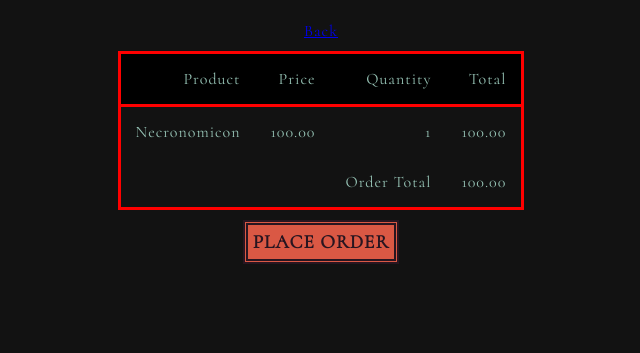
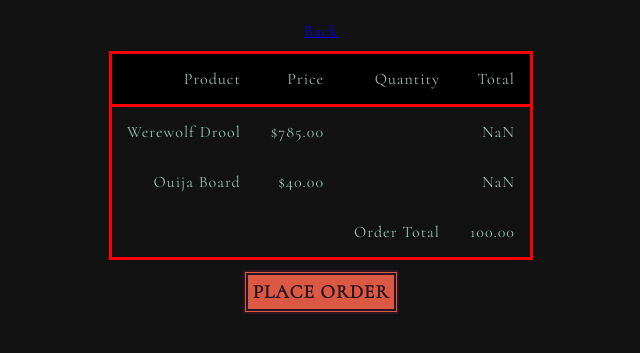
Before and after one commit to ian-ch-jsx/lab-06-e-commerce-site, a website: page cart/index.html in a window 1280 px wide. Shown: the part 145-498 px from the top of the page, without its empty margins (319-959 px from the left). Drawn offline with Linux system fonts and the light colour scheme.

Commit message:
added DOM rendering

```diff
--- a/app.js
+++ b/app.js
@@ -1,5 +1,5 @@
 import { renderProduct } from './render-product.js';
-import { products } from './products.js';
+import { products } from './data/products.js';
 
 const productList = document.getElementById('product-list');
 
--- /dev/null
+++ b/cart/cart.js
@@ -0,0 +1,26 @@
+import { products } from '../data/products.js';
+import { cart } from '../data/cart-data.js';
+import { findByID } from '../utils.js';
+
+const tbody = document.getElementById('table-body');
+
+for (let cartItem of cart){
+    const productsData = findByID(cartItem.id, products);
+
+    const tr = document.createElement('tr');
+
+    const tdName = document.createElement('td');
+    tdName.textContent = productsData.name;
+
+    const tdPrice = document.createElement('td');
+    tdPrice.textContent = productsData.price;
+
+    const tdQty = document.createElement('td');
+    tdQty.textContent = productsData.qty;
+
+    const tdTotal = document.createElement('td');
+    tdTotal.textContent = cartItem.qty * productsData.price;
+
+    tr.append(tdName, tdPrice, tdQty, tdTotal);
+    tbody.appendChild(tr);
+}
--- a/cart/index.html
+++ b/cart/index.html
@@ -24,12 +24,7 @@
             <th>Total</th>
         </thead>
         <tbody id="table-body">
-            <tr>
-                <td>Necronomicon</td>
-                <td>100.00</td>
-                <td>1</td>
-                <td>100.00</td>
-            </tr>
+
         </tbody>
     <tfoot>
         <td></td>
@@ -39,5 +34,7 @@
     </tfoot>
     </table>
     <button id="place-order">Place Order</button>
+
+    <script type="module" src="./cart.js"></script>
 </body>
 </html>
--- /dev/null
+++ b/data/cart-data.js
@@ -0,0 +1,4 @@
+export const cart = [
+    { id: '4', qty: 2 },
+    { id: '3', qty: 3 },
+];
--- a/data/cart.js
+++ /dev/null
@@ -1,4 +0,0 @@
-export const cart [
-    {id: '4', qty: 2},
-    {id: '3', qty: 3},
-];
```
Also changed, not shown: data/products.js (renamed from products.js).
